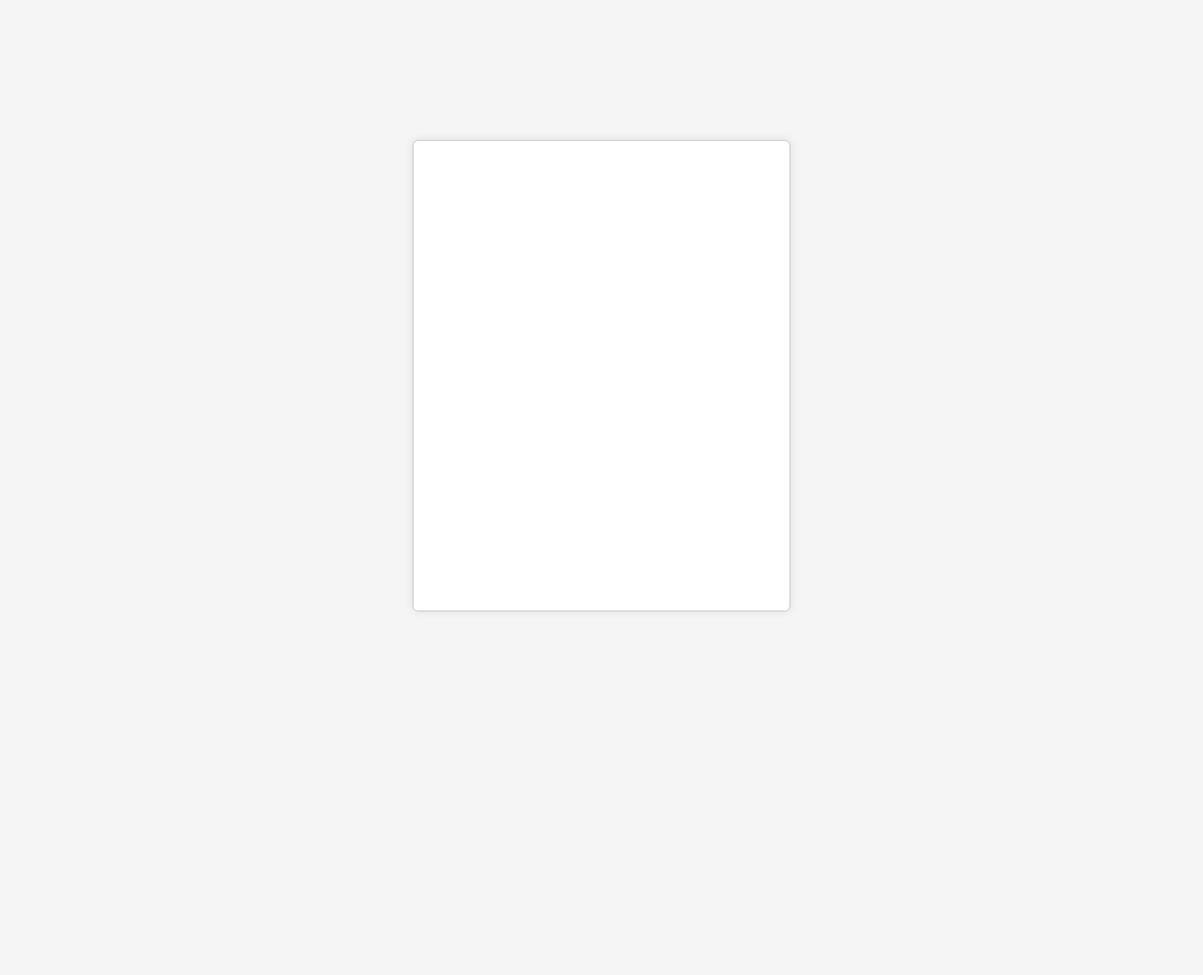
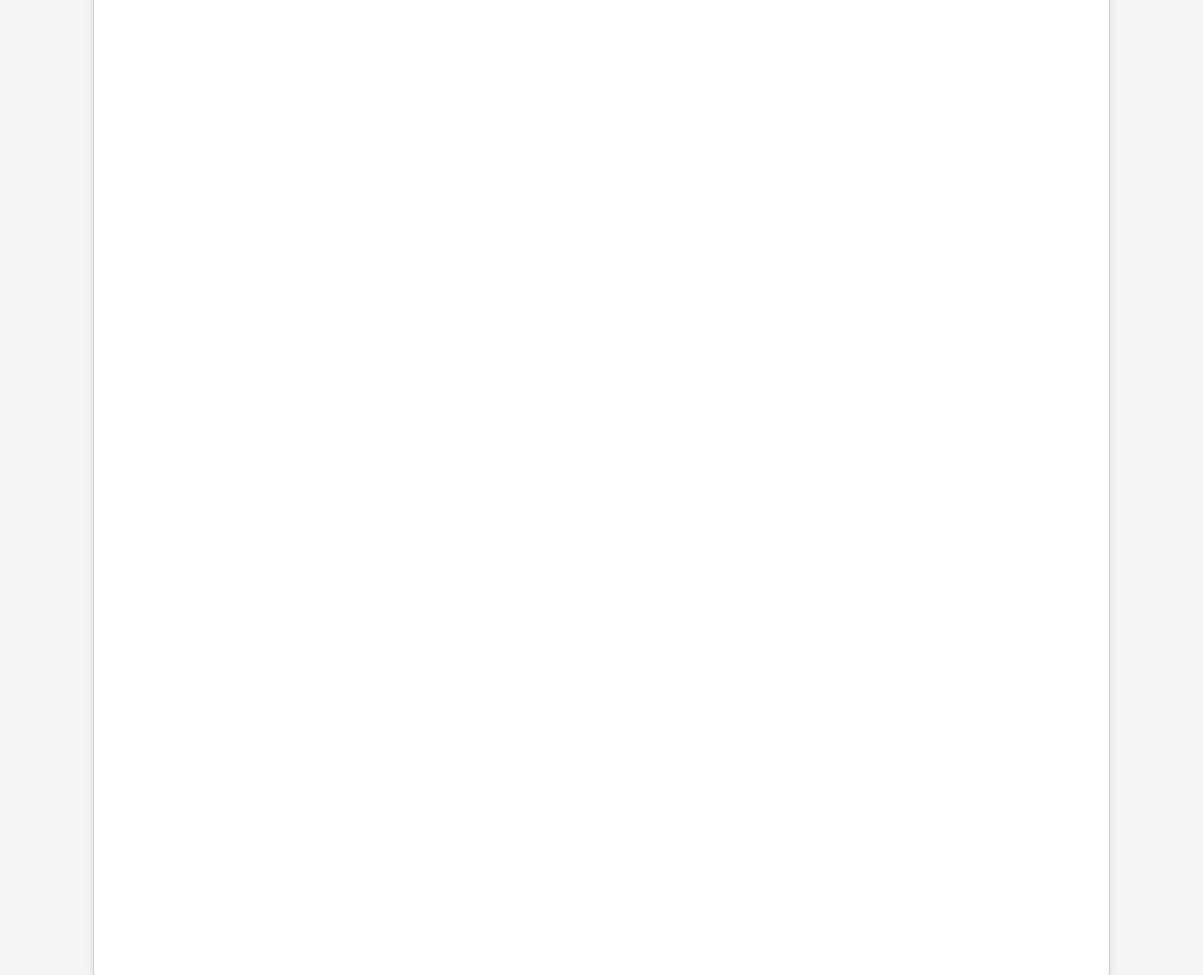
Before and after one commit to NetTV-Official/F, a plain HTML site: page index.html in a window 1280 px wide. Shown: the top 1038 px of the page at 94% size. Before the commit the page ends 800 px from the top, so only its background shows below. Drawn offline with Linux system fonts and the light colour scheme.

Commit message:
Update index.html

```diff
--- a/index.html
+++ b/index.html
@@ -16,8 +16,8 @@
       font-family: Arial, sans-serif;
     }
     #chat-container {
-      height: 500px;
-      width: 400px; /* You can adjust width as needed */
+      height: 1280px;
+      width: 1080px; /* You can adjust width as needed */
       border: 1px solid #ccc;
       background: white;
       box-shadow: 0 0 10px rgba(0,0,0,0.1);
```
